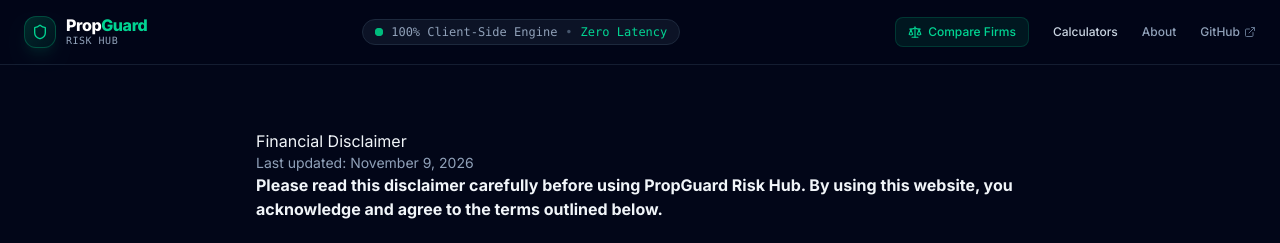
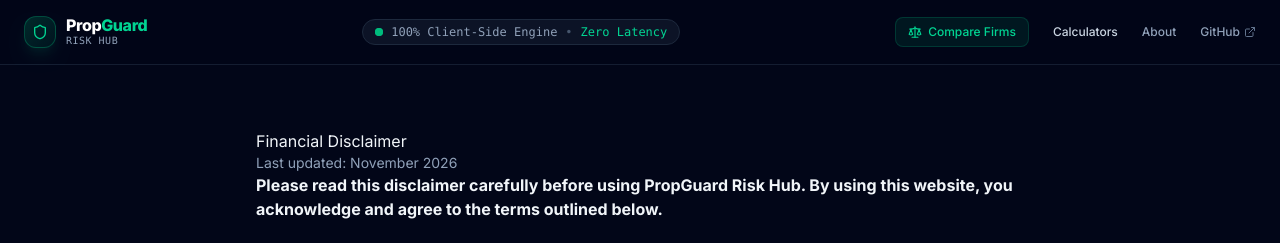
Before and after one commit to gechgb/propguard-risk-hub, a Next.js app: page /disclaimer in a window 1280 px wide. Shown: the top 243 px of the page. Built offline with nearby package versions, Linux system fonts and the light colour scheme.

Commit message:
fix(hydration): Add suppressHydrationWarning to html and body, remove dynamic dates in legal pages

```diff
--- a/src/app/disclaimer/page.tsx
+++ b/src/app/disclaimer/page.tsx
@@ -12,7 +12,7 @@ export default function DisclaimerPage() {
       <div className="max-w-3xl mx-auto prose prose-invert">
         <h1>Financial Disclaimer</h1>
         <p className="text-sm text-slate-400">
-          Last updated: {new Date().toLocaleDateString("en-US", { month: "long", day: "numeric", year: "numeric" })}
+          Last updated: November 2026
         </p>
 
         <p>
--- a/src/app/layout.tsx
+++ b/src/app/layout.tsx
@@ -31,13 +31,14 @@ export default function RootLayout({
   children: React.ReactNode;
 }>) {
   return (
-    <html lang="en" className="dark scroll-smooth">
+    <html lang="en" className="dark scroll-smooth" suppressHydrationWarning>
       <head>
         {/* MyBid Ad Network Script */}
         <script async src="https://js.mbidadm.com/static/scripts.js" />
       </head>
       <body
         className={`${inter.variable} font-sans antialiased bg-slate-950 text-slate-100 min-h-screen flex flex-col selection:bg-emerald-500/20 selection:text-emerald-300`}
+        suppressHydrationWarning
       >
         {/* Modern Bloomberg-Style Top Navigation */}
         <nav className="sticky top-0 z-50 bg-slate-950/85 backdrop-blur-xl border-b border-slate-800/70">
@@ -222,7 +223,7 @@ export default function RootLayout({
             </div>
 
             <div className="pt-6 border-t border-slate-800/60 flex flex-col sm:flex-row justify-between items-center gap-3 text-xs text-slate-500">
-              <p>&copy; {new Date().getFullYear()} PropGuard Risk Hub. All rights reserved.</p>
+              <p>&copy; 2026 PropGuard Risk Hub. All rights reserved.</p>
               <p className="text-[11px] text-slate-500 text-center sm:text-right">
                 Trading futures, forex, and CFDs involves substantial risk of loss. Always verify calculations with your broker.
               </p>
--- a/src/app/privacy-policy/page.tsx
+++ b/src/app/privacy-policy/page.tsx
@@ -12,7 +12,7 @@ export default function PrivacyPolicyPage() {
       <div className="max-w-3xl mx-auto prose prose-invert">
         <h1>Privacy Policy</h1>
         <p className="text-sm text-slate-400">
-          Last updated: {new Date().toLocaleDateString("en-US", { month: "long", day: "numeric", year: "numeric" })}
+          Last updated: November 2026
         </p>
 
         <p>
--- a/src/app/terms/page.tsx
+++ b/src/app/terms/page.tsx
@@ -12,7 +12,7 @@ export default function TermsOfServicePage() {
       <div className="max-w-3xl mx-auto prose prose-invert">
         <h1>Terms of Service</h1>
         <p className="text-sm text-slate-400">
-          Last updated: {new Date().toLocaleDateString("en-US", { month: "long", day: "numeric", year: "numeric" })}
+          Last updated: November 2026
         </p>
 
         <p>
```
